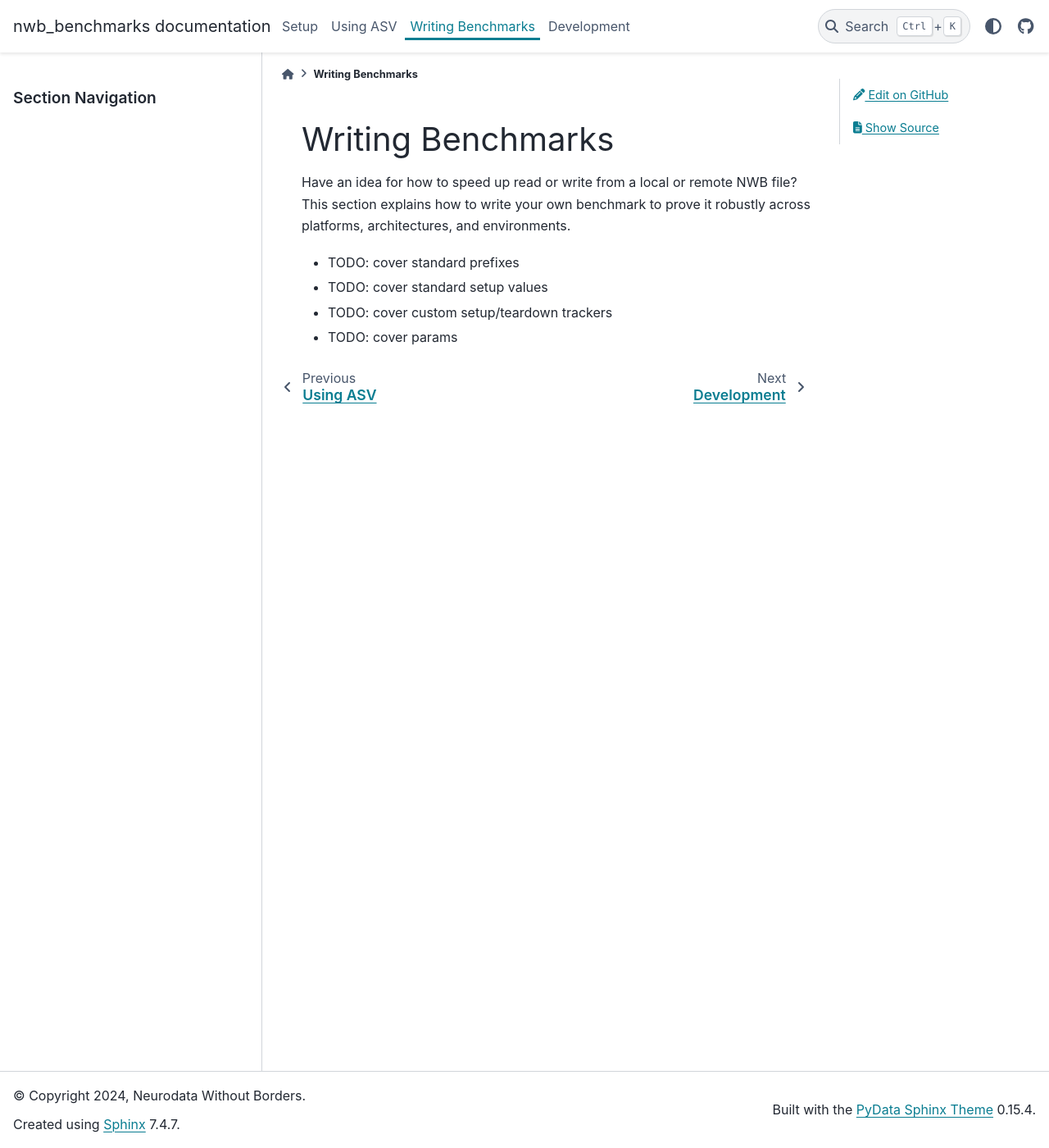
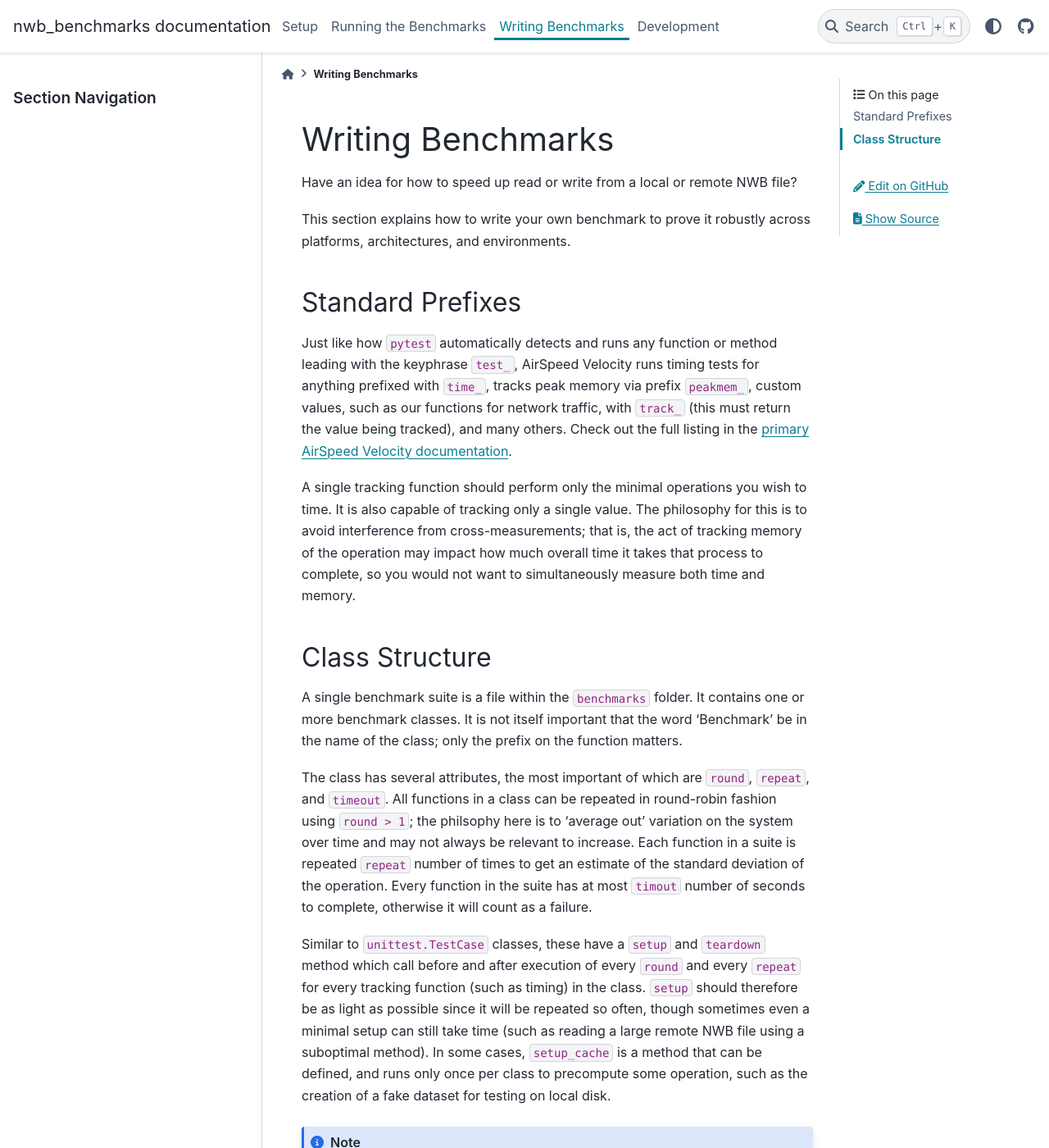
Before and after one commit to NeurodataWithoutBorders/nwb_benchmarks, a Sphinx documentation site: the page built from docs/writing_benchmarks.rst, in a window 1280 px wide and 1400 px high. Shown: the whole window at 82% size. Built offline with Sphinx 7.4.7 and the PyData theme 0.15.4, drawn with Linux system fonts in a browser that asks for light colours; some of the changed text lies outside the part shown.

```diff
--- a/docs/index.rst
+++ b/docs/index.rst
@@ -1,7 +1,7 @@
 nwb_benchmarks
 ==============
 
-This project is an effort to establish and understand, in a robust and reproducible manner, the principles underlying optimized file storage patterns for reading and writing NWB files from both local filesystems and the cloud (in particular, AWS S3).
+This project is an effort to understand, in a robust and reproducible manner, the principles underlying optimized file storage patterns for reading and writing NWB files from both local filesystems and remotely from the cloud (in particular, AWS S3 buckets).
 
 Funding is provided by NOSI ...
 
@@ -10,7 +10,7 @@ Funding is provided by NOSI ...
   :caption: Contents
 
   setup
-  using_asv
+  running_benchmarks
   writing_benchmarks
   development
 
--- a/docs/writing_benchmarks.rst
+++ b/docs/writing_benchmarks.rst
@@ -1,16 +1,36 @@
 Writing Benchmarks
 ==================
 
-Have an idea for how to speed up read or write from a local or remote NWB file? This section explains how to write your own benchmark to prove it robustly across platforms, architectures, and environments.
+Have an idea for how to speed up read or write from a local or remote NWB file?
 
-- TODO: cover standard prefixes
-- TODO: cover standard setup values
-- TODO: cover custom setup/teardown trackers
-- TODO: cover params
+This section explains how to write your own benchmark to prove it robustly across platforms, architectures, and environments.
 
-.. Indices and tables
-.. ==================
-..
-.. * :ref:`genindex`
-.. * :ref:`modindex`
-.. * :ref:`search`
+
+Standard Prefixes
+-----------------
+
+Just like how ``pytest`` automatically detects and runs any function or method leading with the keyphrase ``test_``, AirSpeed Velocity runs timing tests for anything prefixed with ``time_``, tracks peak memory via prefix ``peakmem_``, custom values, such as our functions for network traffic, with ``track_`` (this must return the value being tracked), and many others. Check out the full listing in the `primary AirSpeed Velocity documentation <https://asv.readthedocs.io/en/stable/index.html>`_.
+
+A single tracking function should perform only the minimal operations you wish to time. It is also capable of tracking only a single value. The philosophy for this is to avoid interference from cross-measurements; that is, the act of tracking memory of the operation may impact how much overall time it takes that process to complete, so you would not want to simultaneously measure both time and memory.
+
+
+Class Structure
+---------------
+
+A single benchmark suite is a file within the ``benchmarks`` folder. It contains one or more benchmark classes. It is not itself important that the word 'Benchmark' be in the name of the class; only the prefix on the function matters.
+
+The class has several attributes, the most important of which are ``round``, ``repeat``, and ``timeout``. All functions in a class can be repeated in round-robin fashion using ``round > 1``; the philsophy here is to 'average out' variation on the system over time and may not always be relevant to increase. Each function in a suite is repeated ``repeat`` number of times to get an estimate of the standard deviation of the operation. Every function in the suite has at most ``timout`` number of seconds to complete, otherwise it will count as a failure.
+
+Similar to ``unittest.TestCase`` classes, these have a ``setup`` and ``teardown`` method which call before and after execution of every ``round`` and every ``repeat`` for every tracking function (such as timing) in the class. ``setup`` should therefore be as light as possible since it will be repeated so often, though sometimes even a minimal setup can still take time (such as reading a large remote NWB file using a suboptimal method). In some cases, ``setup_cache`` is a method that can be defined, and runs only once per class to precompute some operation, such as the creation of a fake dataset for testing on local disk.
+
+.. note::
+
+    Be careful to assign objects fetched by operations within the tracking functions; otherwise, you may unintentionally track the garbage collection step triggered when the reference count of the return value reaches zero in the namespace. For relatively heavy I/O operations this can be non-negligible.
+
+Finally, you can leverage ``params`` and ``param_names`` to perform a structured iteration over many inputs to the operations. ``param_names`` is a list of length equal to the number of inputs you wish to pass to an operation. ``params`` is a list of lists; the outer list being of equal length to the number of inputs, and each inner list being equal in length to the number of different cases to iterate over.
+
+.. note::
+
+    This structure for ``params`` can be very inconvenient to specify; if you desire a helper function that would instead take a flat list of dictionaries to serve as keyword arguments for all the iteration cases, please request it on our issues board.
+
+For more advanced details, refer to the `primary AirSpeed Velocity documentation <https://asv.readthedocs.io/en/stable/index.html>`_.
```
Also changed, not shown: README.md (+1 -40 lines), docs/development.rst (+16 -9 lines), docs/running_benchmarks.rst (added, +52 -0 lines), docs/setup.rst (+18 -7 lines), docs/using_asv.rst (deleted, +0 -11 lines), 2 other files.
